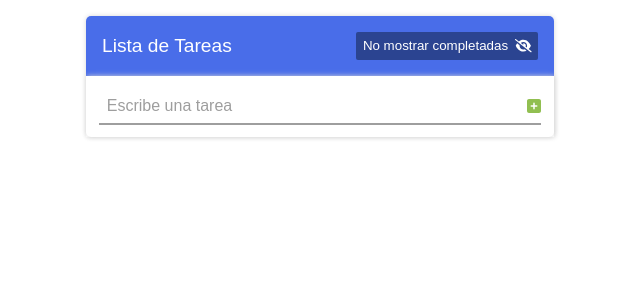
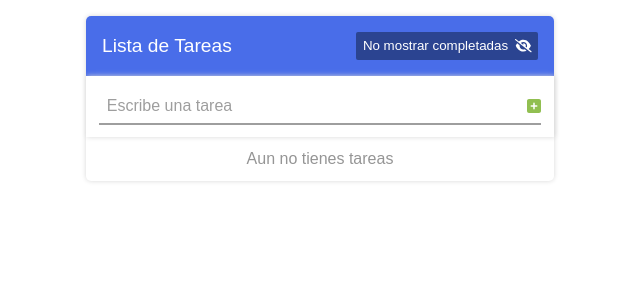
Before and after one commit to ZSebasZ/DI-Proyecto-EV2, a React (Create React App) app: page / in a window 1280 px wide. Shown: the top 300 px of the page, without its empty margins (320-960 px from the left). Built offline with nearby package versions, Linux system fonts and the light colour scheme.

Commit message:
Commit 7 - Pequeñas correcciones

```diff
--- a/src/componentes/ListaTareas.js
+++ b/src/componentes/ListaTareas.js
@@ -9,7 +9,13 @@ const ListaTareas = ({ tareas, filtro, dispatch }) => {
 
     return (
         <div id='contenedorTareas'>
-            {/*Recorremos la constante con las tareas filtradas o no y retornamos un componente Tarea,
+            {/*En caso de que 'tareas' tenga tareas entramos por este bloque*/}
+            {tareas.length > 0 ? (
+                <>
+                    {/*En caso de que 'tareasFiltradas' tenga tareas entramos por este bloque*/}
+                    {tareasFiltradas.length > 0 ? (
+                        <>
+                            {/*Recorremos la constante con las tareas filtradas y retornamos un componente Tarea,
                             al cual le asignamos su 'key', le pasamos la tarea y el dispatch*/}
                             {tareasFiltradas.map((tarea) => (
                                 <Tarea
@@ -18,6 +24,26 @@ const ListaTareas = ({ tareas, filtro, dispatch }) => {
                                     dispatch={dispatch}
                                 />
                             ))}
+                        </>
+                    ) : (
+                        //De lo contrario, mostramos este mensaje
+                        <>
+                            <div className='containerNoTareas filtradas'>
+                                <p>Si no ves tus tareas es porque todas estan completadas y el filtro solo esta mostrando las no completadas</p>
+                            </div>
+                        </>
+                    )}
+                </>
+            ) : (
+                //De lo contrario, mostramos este mensaje
+                <>
+                <div className='containerNoTareas'>
+                    <p>Aun no tienes tareas</p>
+                </div>
+                </>
+            )}
+
+
         </div>
     );
 }
--- a/src/css/index.css
+++ b/src/css/index.css
@@ -234,3 +234,9 @@ body {
 .botones.btnIconoEliminar:hover {
     color: red;
 }
+
+.containerNoTareas {
+    padding: 0.8rem;
+    text-align: center;
+    color: rgb(149, 149, 149);
+}
```
Lines whose indentation alone changed are shown as unchanged.
